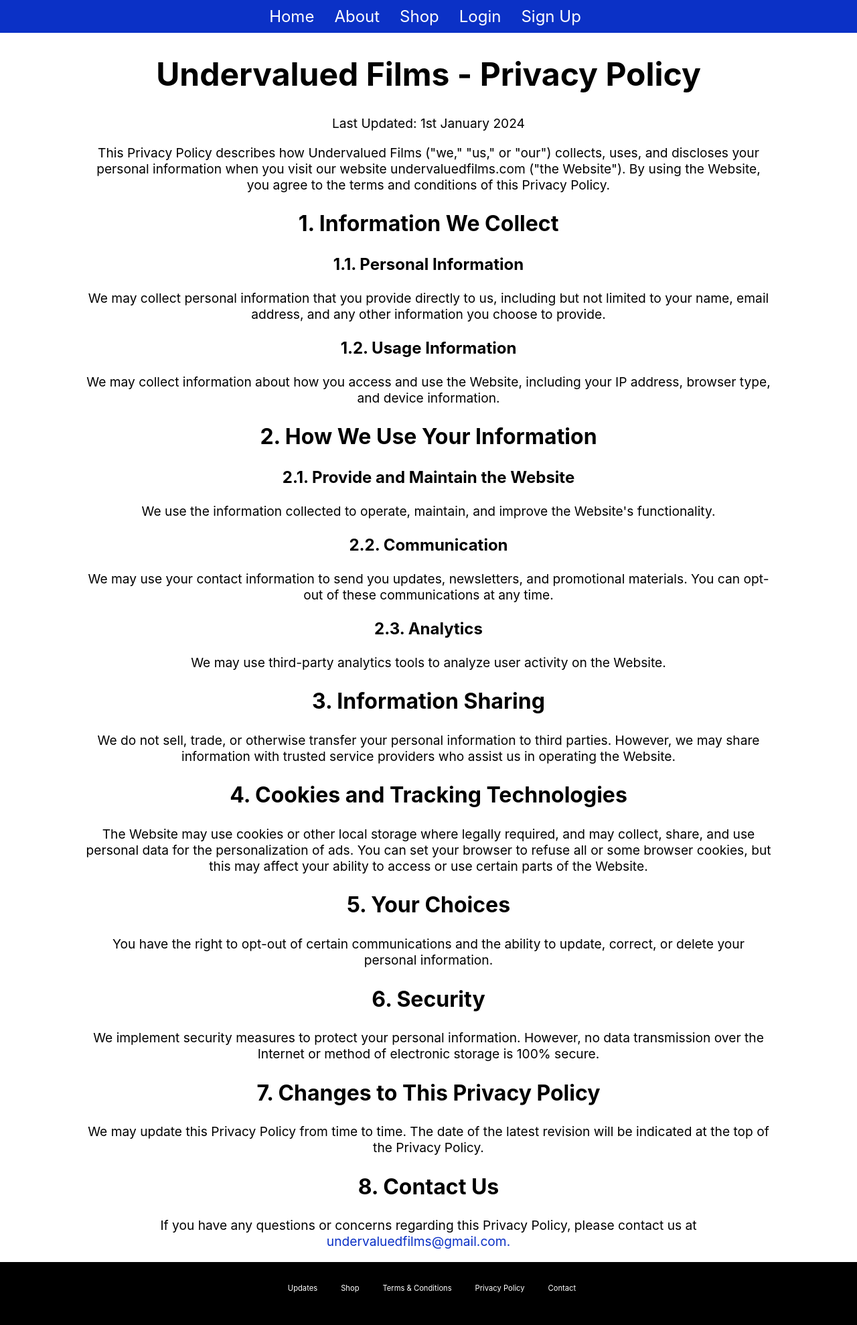
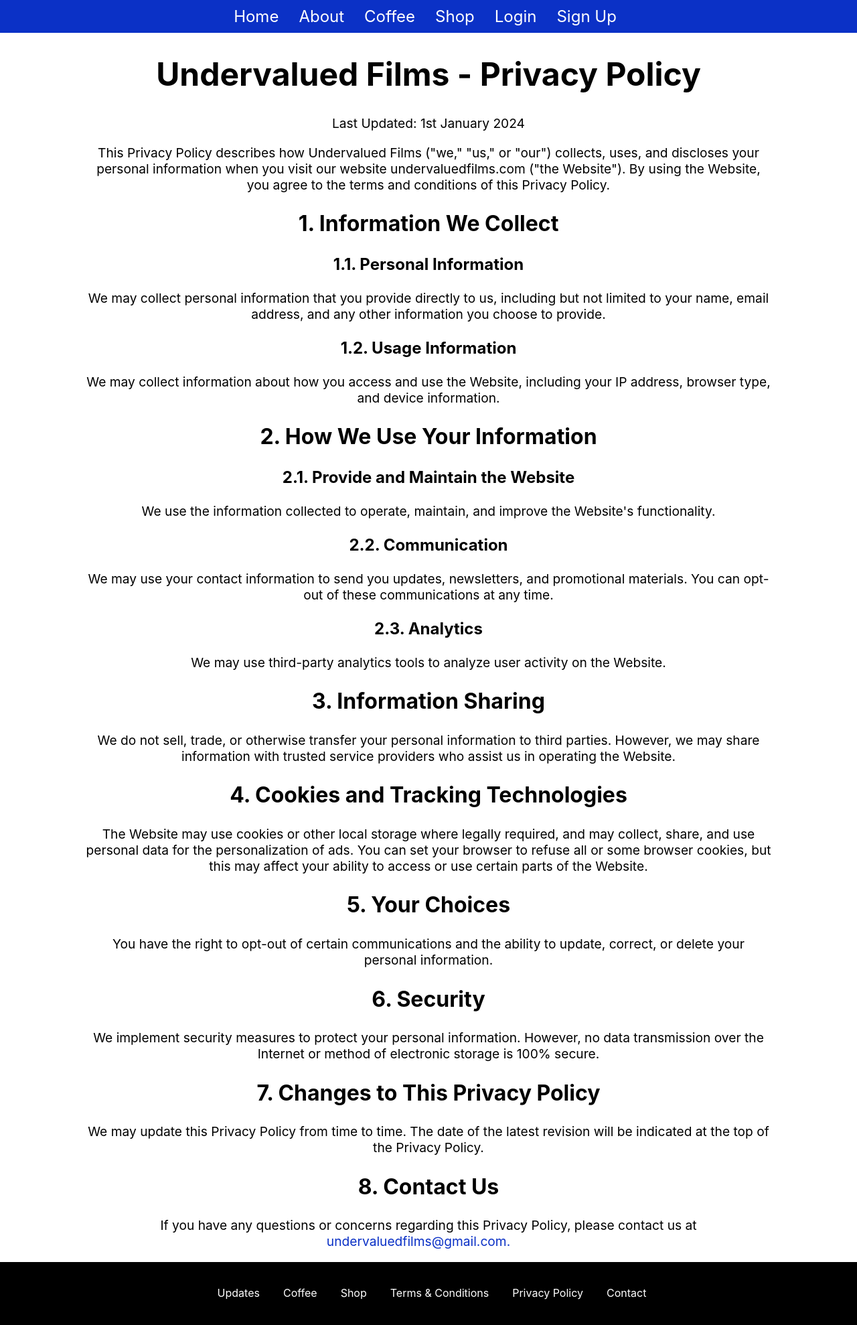
Before and after one commit to ewenmunro/undervaluedfilms-client, a React (Create React App) app: page /privacy-policy in a window 1280 px wide. Shown: the top 1978 px of the page at 67% size. Built offline with nearby package versions, Linux system fonts and the light colour scheme; no server answers.

Commit message:
Adding coffee donation option to site

```diff
--- a/src/assets/styles/footer.css
+++ b/src/assets/styles/footer.css
@@ -3,12 +3,12 @@ footer {
   bottom: 0;
   left: 0;
   right: 0;
-  font-size: 0.7rem;
+  font-size: 1rem;
   display: flex;
   justify-content: center;
   text-align: center;
   padding-top: 10px;
-  padding-bottom: 27.7px;
+  padding-bottom: 20px;
   padding-left: 20px;
   color: white;
   margin-top: auto;
@@ -39,11 +39,12 @@ nav a:hover {
 @media only screen and (max-width: 600px) {
   footer {
     font-size: 0.3rem;
+    padding-bottom: 15px;
   }
 
   nav,
   a {
-    margin-right: 20px;
+    margin-right: 12px;
   }
 
   nav li {
--- a/src/assets/styles/header.css
+++ b/src/assets/styles/header.css
@@ -39,6 +39,6 @@ a:hover {
 
   .nav-link,
   a {
-    margin-right: 20px;
+    margin-right: 12.5px;
   }
 }
--- a/src/components/layout/Footer.js
+++ b/src/components/layout/Footer.js
@@ -14,6 +14,15 @@ const Footer = () => {
               rel="noopener noreferrer"
             >
               Updates
+            </a>
+          </li>
+          <li>
+            <a
+              href="https://ewenmunro.com/coffee"
+              target="_blank"
+              rel="noopener noreferrer"
+            >
+              Coffee
             </a>
           </li>
           <li>
--- a/src/components/layout/Header.js
+++ b/src/components/layout/Header.js
@@ -60,6 +60,13 @@ function Header() {
             My Profile
           </NavLink>
           <a
+            href="https://ewenmunro.com/coffee"
+            target="_blank"
+            rel="noopener noreferrer"
+          >
+            Coffee
+          </a>
+          <a
             href="https://www.bonfire.com/undervaluedfilms/"
             target="_blank"
             rel="noopener noreferrer"
@@ -78,6 +85,13 @@ function Header() {
           <NavLink to="/about" className="nav-link">
             About
           </NavLink>
+          <a
+            href="https://ewenmunro.com/coffee"
+            target="_blank"
+            rel="noopener noreferrer"
+          >
+            Coffee
+          </a>
           <a
             href="https://www.bonfire.com/undervaluedfilms/"
             target="_blank"
--- a/src/components/promo/Promo.js
+++ b/src/components/promo/Promo.js
@@ -9,6 +9,17 @@ function Promo() {
         updates, and more, right{" "}
         <a
           href="https://ewenmunro.substack.com/?showWelcome=true"
+          target="_blank"
+          rel="noopener noreferrer"
+          className="promo-link"
+        >
+          here.
+        </a>
+      </p>
+      <p>
+        Support <i>Undervalued Films</i> by buying a coffee{" "}
+        <a
+          href="https://ewenmunro.com/coffee"
           target="_blank"
           rel="noopener noreferrer"
           className="promo-link"
```
